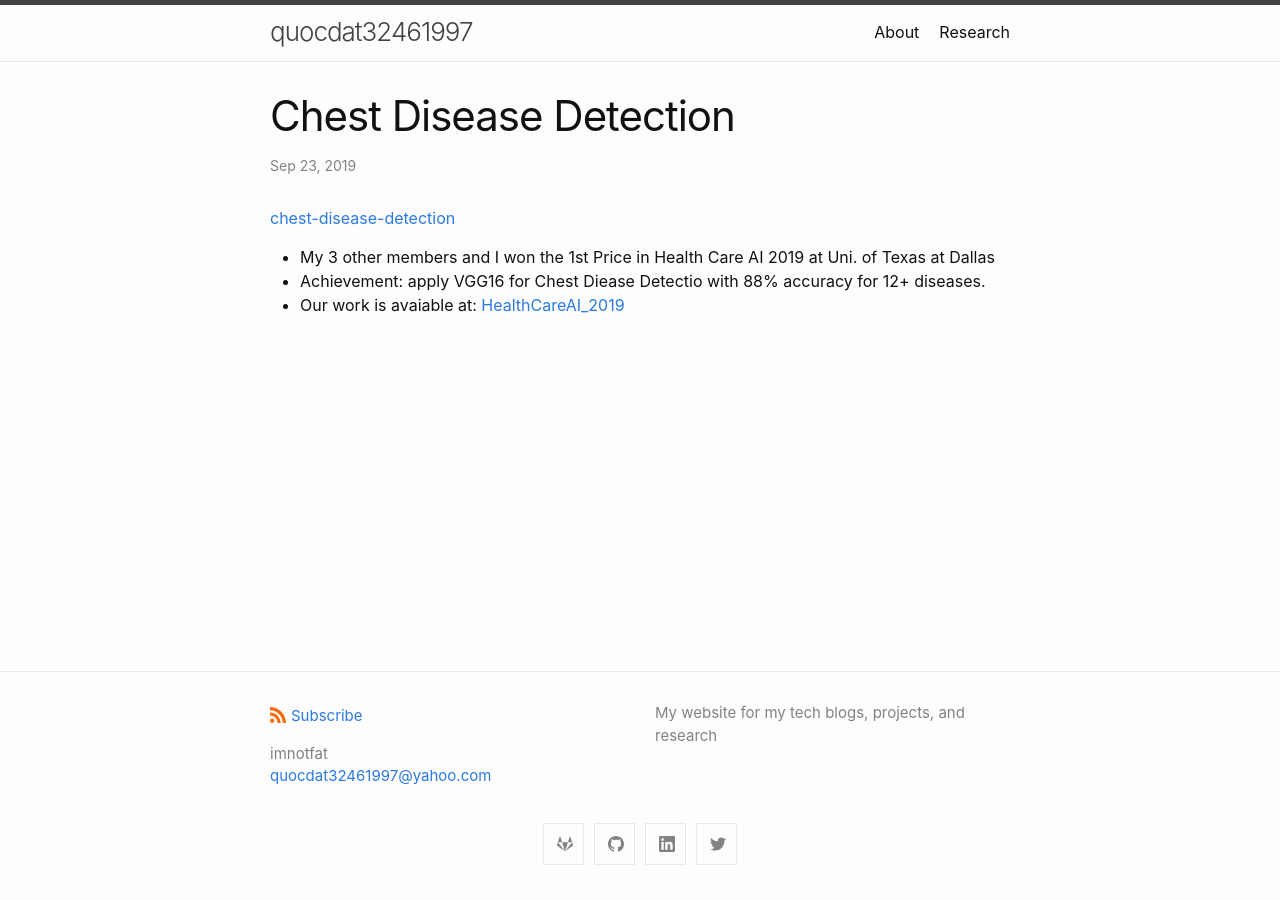
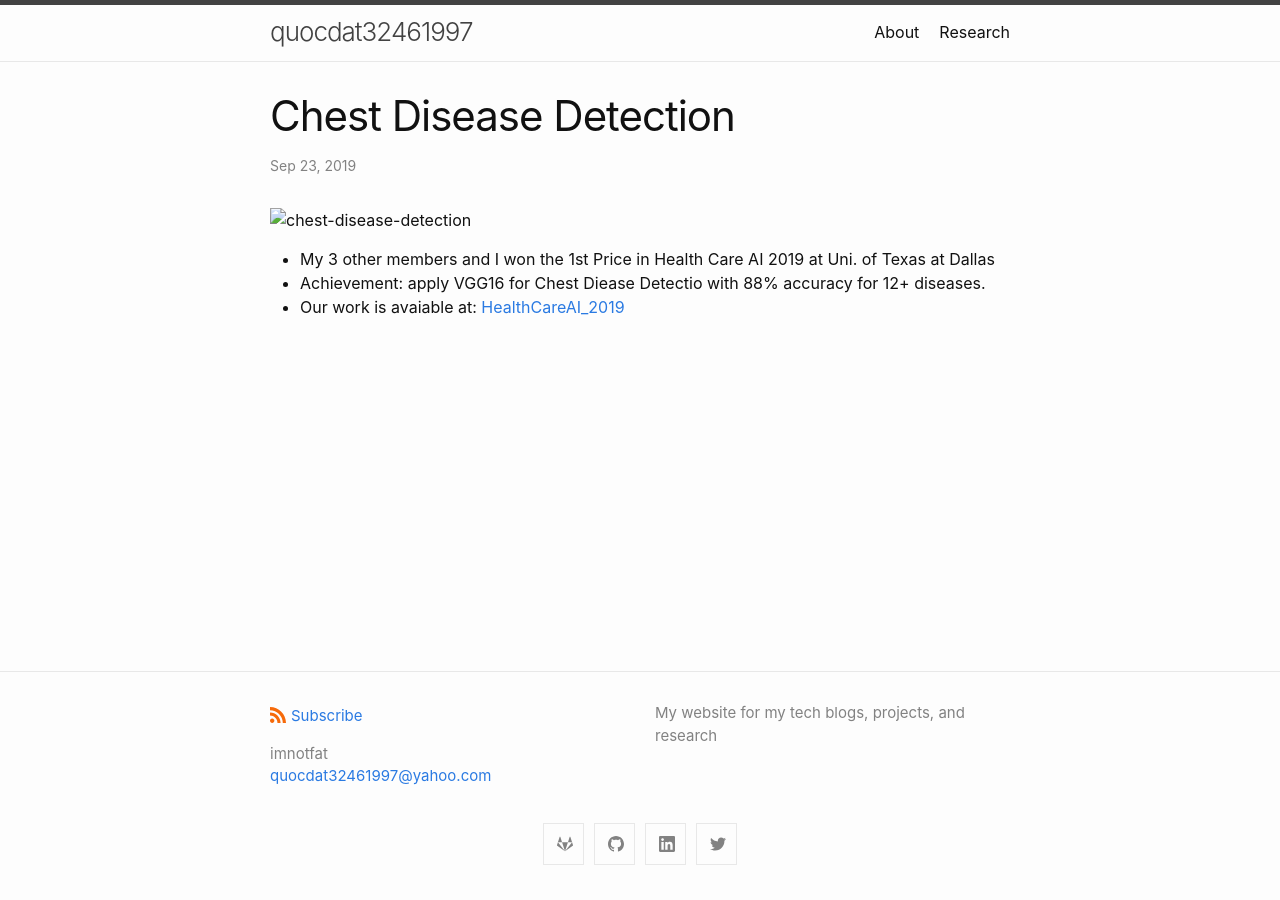
Before and after one commit to quocdat32461997/quocdat32461997.github.io, a Jekyll site: the page built from _posts/2019-09-23-chest-disease-detection.md, in a window 1280 px wide. Built offline with Jekyll 4.4.1, drawn with Linux system fonts in a browser that asks for light colours.

Commit message:
Update 2019-09-23-chest-disease-detection.md

```diff
--- a/_posts/2019-09-23-chest-disease-detection.md
+++ b/_posts/2019-09-23-chest-disease-detection.md
@@ -1,7 +1,9 @@
 ---
 layout: post
 ---
-[chest-disease-detection](/asssets/x-ray-scan.png )
+
+![chest-disease-detection](/asssets/x-ray-scan.png )
+
 * My 3 other members and I won the 1st Price in Health Care AI 2019 at Uni. of Texas at Dallas
 * Achievement: apply VGG16 for Chest Diease Detectio with 88% accuracy for 12+ diseases.
 * Our work is avaiable at: [HealthCareAI_2019](https://github.com/quocdat32461997/HealthCareAI_2019)
```
